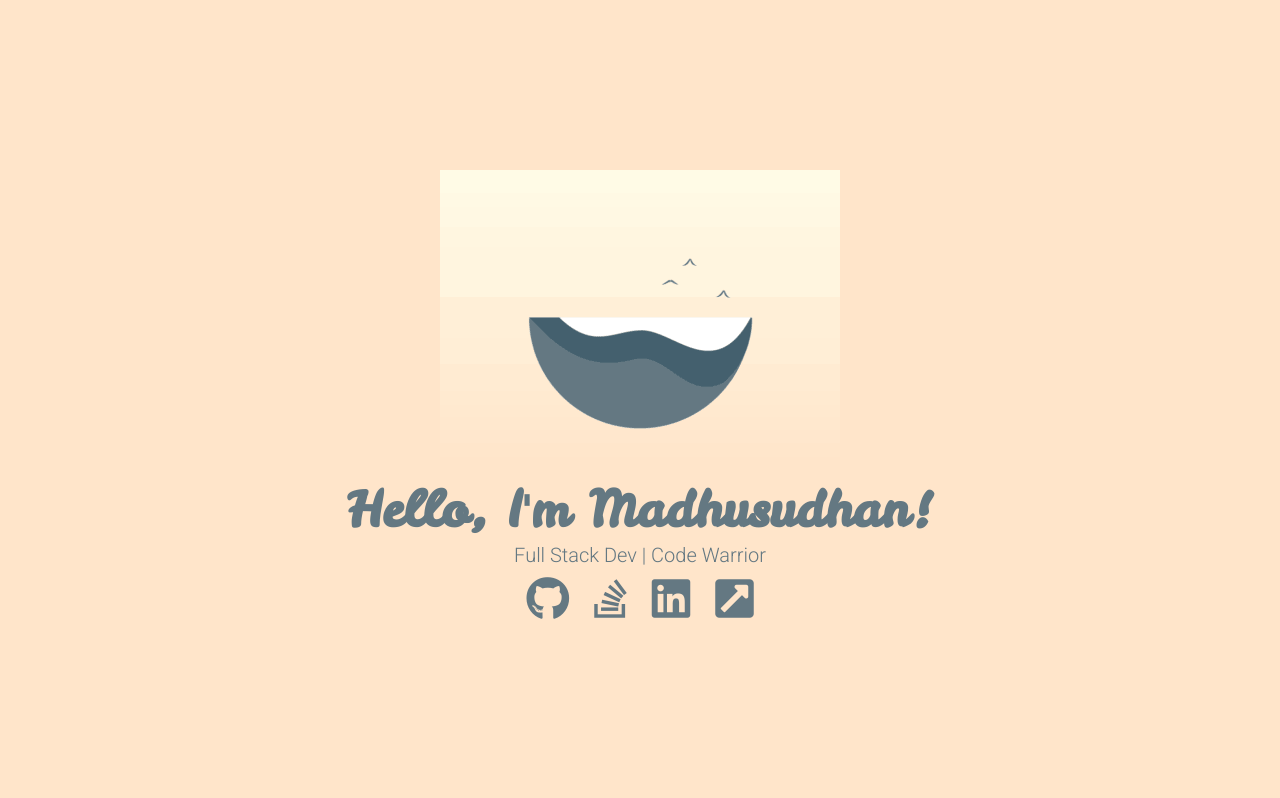
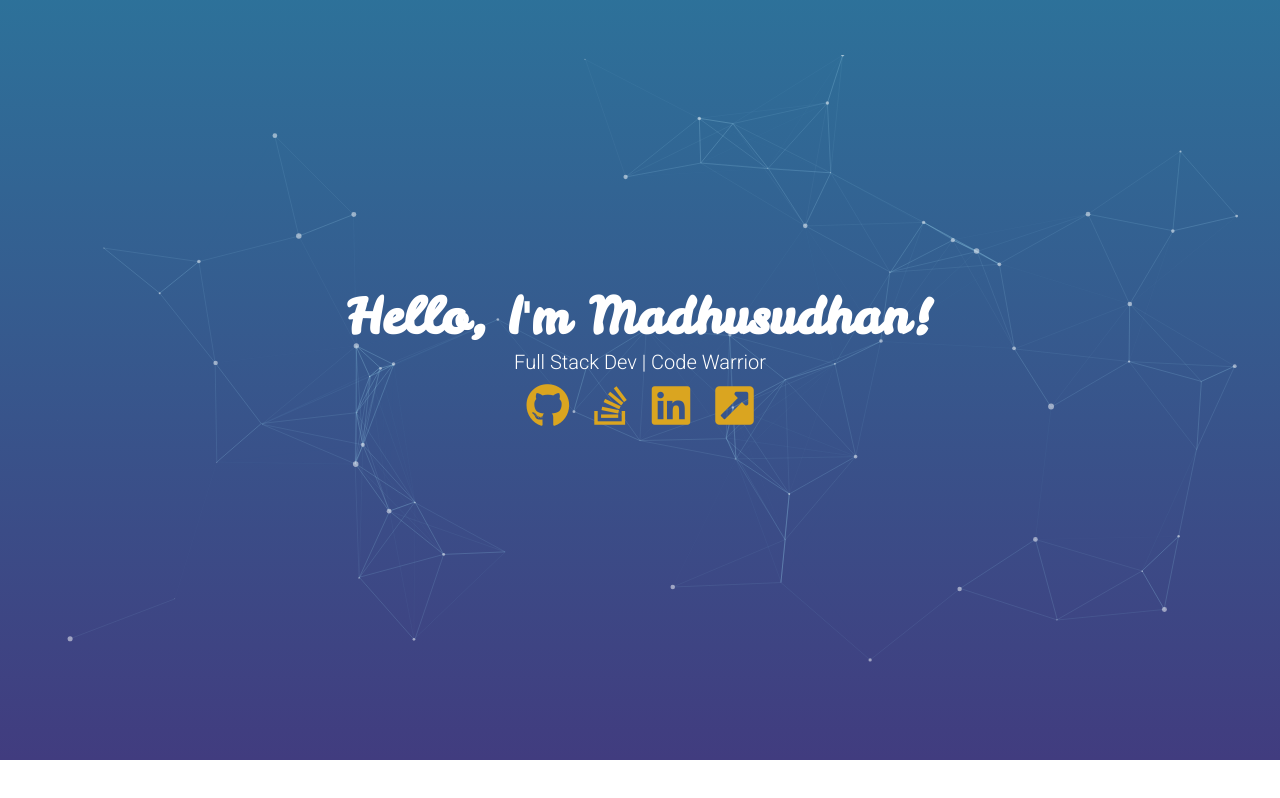
Before and after one commit to Madhusudhan-Srinivas/Madhusudhan-Srinivas.github.io, a plain HTML site: page index.html in a window 1280 px wide. Drawn offline with nearby package versions, Linux system fonts and the light colour scheme.

Commit message:
New particles theme

```diff
--- a/css/styles.css
+++ b/css/styles.css
@@ -57,7 +57,7 @@ main {
 
 .icons-social i {
 	padding: 10px;
-	color: #647882;
+	color: goldenrod;
 }
 
 .devto {
--- a/css/themes/my-theme.css
+++ b/css/themes/my-theme.css
@@ -12,3 +12,22 @@ main {
 .icons-social a svg path{
 	fill: #647882;
 }
+
+.insights-hero {
+    background: linear-gradient(to right, #030d25, #01638a);
+}
+
+.hero {
+    margin-top: -40px;
+    height: 100%;
+    width: 100%;
+    text-align: center;
+    color: #fff;
+    background: linear-gradient(#2c749b, #413c7f);
+}
+
+.block {
+	position: absolute;
+	left: 0;
+	right: 0;
+}
--- a/index.html
+++ b/index.html
@@ -19,12 +19,12 @@
 
 </head>
 <body>
-	<main>
+	<main class="insights-hero hero" id="particles">
 
-        <div>
+        <!-- <div>
            <img src="./anti_dribbble.gif" />
 
-		</div>
+		</div> -->
 
 		<div class="block">
 		   <div class="intro">Hello, I'm Madhusudhan!</div>
@@ -37,7 +37,124 @@
 			<a target="_blank" href="https://in.linkedin.com/in/madhusudhansrinivas"><i class="fab fa-linkedin"></i></a>
 			<a target="_blank" href="https://dev.to/madhusudhansrinivas"><i class="fas fa-external-link-square-alt"></i></a>
 	    </div>
-        </div>
+		</div>
+
+		<canvas class="particles-js-canvas-el" width="1099" height="400" style="width: 100%; height: 100%;"></canvas>
 	</main>
+
+
+	<script src="https://cdn.jsdelivr.net/particles.js/2.0.0/particles.min.js"></script>
+
+	<script>
+		(function () {
+			var config = {
+				"particles": {
+					"number": {
+						"value": 80,
+						"density": {
+							"enable": true,
+							"value_area": 800
+						}
+					},
+					"color": {
+						"value": "#ffffff"
+					},
+					"shape": {
+						"type": "circle",
+						"stroke": {
+							"width": 0,
+							"color": "#90c7e3"
+						},
+						"polygon": {
+							"nb_sides": 5
+						},
+						"image": {
+							"width": 100,
+							"height": 100
+						}
+					},
+					"opacity": {
+						"value": 0.5,
+						"random": false,
+						"anim": {
+							"enable": false,
+							"speed": 1,
+							"opacity_min": 0.1,
+							"sync": false
+						}
+					},
+					"size": {
+						"value": 3,
+						"random": true,
+						"anim": {
+							"enable": false,
+							"speed": 40,
+							"size_min": 0.1,
+							"sync": false
+						}
+					},
+					"line_linked": {
+						"enable": true,
+						"distance": 150,
+						"color": "#90c7e3",
+						"opacity": 0.4,
+						"width": 1
+					},
+					"move": {
+						"enable": true,
+						"speed": 3,
+						"direction": "none",
+						"random": false,
+						"straight": false,
+						"out_mode": "out",
+						"bounce": false,
+						"attract": {
+							"enable": false,
+							"rotateX": 600,
+							"rotateY": 1200
+						}
+					}
+				},
+				"interactivity": {
+					"detect_on": "canvas",
+					"events": {
+						"onclick": {
+							"enable": true,
+							"mode": "push"
+						},
+						"resize": true
+					},
+					"modes": {
+						"grab": {
+							"distance": 400,
+							"line_linked": {
+								"opacity": 1
+							}
+						},
+						"bubble": {
+							"distance": 400,
+							"size": 40,
+							"duration": 2,
+							"opacity": 8,
+							"speed": 3
+						},
+						"repulse": {
+							"distance": 200,
+							"duration": 0.4
+						},
+						"push": {
+							"particles_nb": 4
+						},
+						"remove": {
+							"particles_nb": 2
+						}
+					}
+				},
+				"retina_detect": true
+			}
+			particlesJS("particles", config);
+		})()
+	</script>
+
 </body>
 </html>
```
